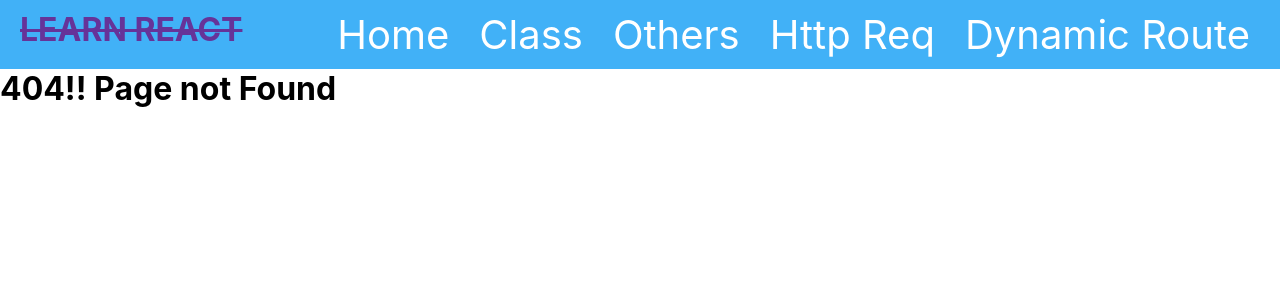
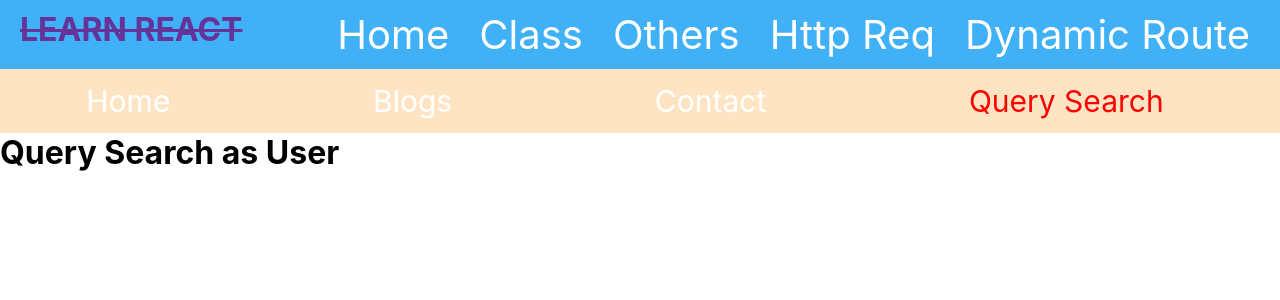
Before and after one commit to khaled39ab/React-With-LWS, a React (Create React App) app: page /query-search in a window 1280 px wide. Before the commit this address had no page. Shown: the top 300 px of the page. Built offline with nearby package versions, Linux system fonts and the light colour scheme.

Commit message:
learning query parameter

```diff
--- a/src/App.js
+++ b/src/App.js
@@ -19,6 +19,7 @@ import Error from './page/Error';
 import Blogs from './page/dynamic-routing/Blogs';
 import Contact from './page/dynamic-routing/Contact';
 import Details from './page/dynamic-routing/Details';
+import QuerySearch from './page/dynamic-routing/queryParameter/QuerySearch';
 
 function App() {
   return (
@@ -42,6 +43,7 @@ function App() {
         <Route path='/blogs' element={<Blogs/>}></Route>
         <Route path='/blogs/:title' element={<Details></Details>}></Route>
         <Route path='/contact' element={<Contact></Contact>}></Route>
+        <Route path='/query-search' element={<QuerySearch></QuerySearch>}></Route>
         <Route path='*' element={<Error/>}></Route>
       </Routes>
     </>
--- a/src/page/dynamic-routing/DynamicNavbar.js
+++ b/src/page/dynamic-routing/DynamicNavbar.js
@@ -8,6 +8,7 @@ const DynamicNavbar = () => {
                 <NavLink className='link' to={'/dynamic-home'}>Home</NavLink>
                 <NavLink className='link' to={'/blogs'}>Blogs</NavLink>
                 <NavLink className='link' to={'/contact'}>Contact</NavLink>
+                <NavLink className='link' to={'/query-search'}>Query Search</NavLink>
             </nav>
         </div>
     );
--- a/src/page/dynamic-routing/DynamicRoute.js
+++ b/src/page/dynamic-routing/DynamicRoute.js
@@ -9,7 +9,7 @@ const DynamicRoute = () => {
         <div>
             <DynamicNavbar></DynamicNavbar>
 
-            <h1>Home</h1>
+            <h1>Dynamic Home</h1>
         </div>
     );
 };
--- /dev/null
+++ b/src/page/dynamic-routing/queryParameter/QuerySearch.js
@@ -0,0 +1,15 @@
+import React from 'react';
+import DynamicNavbar from '../DynamicNavbar';
+
+const QuerySearch = () => {
+    return (
+        <div>
+            <DynamicNavbar/>
+            <div>
+                <h1>Query Search as User</h1>
+            </div>
+        </div>
+    );
+};
+
+export default QuerySearch;
```
